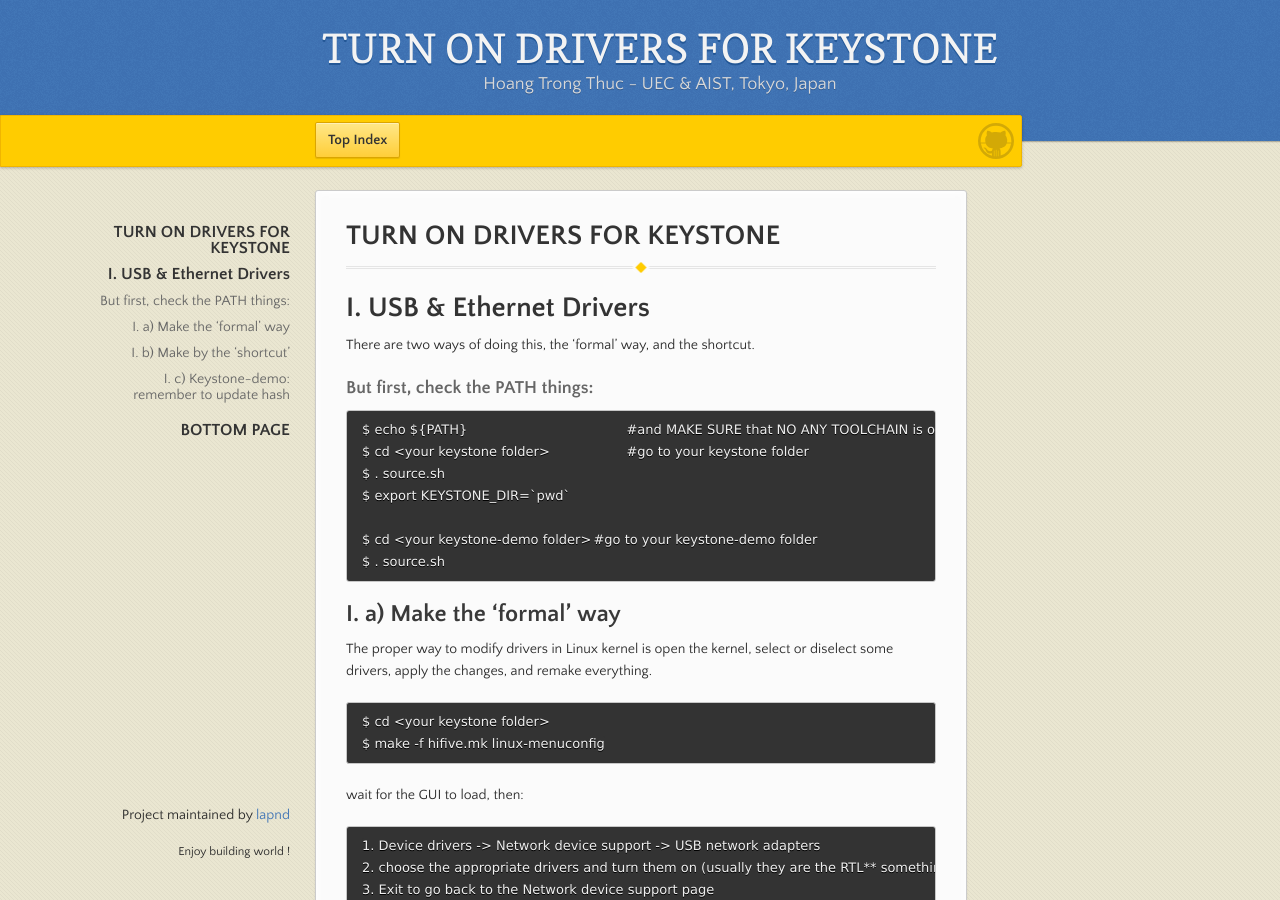
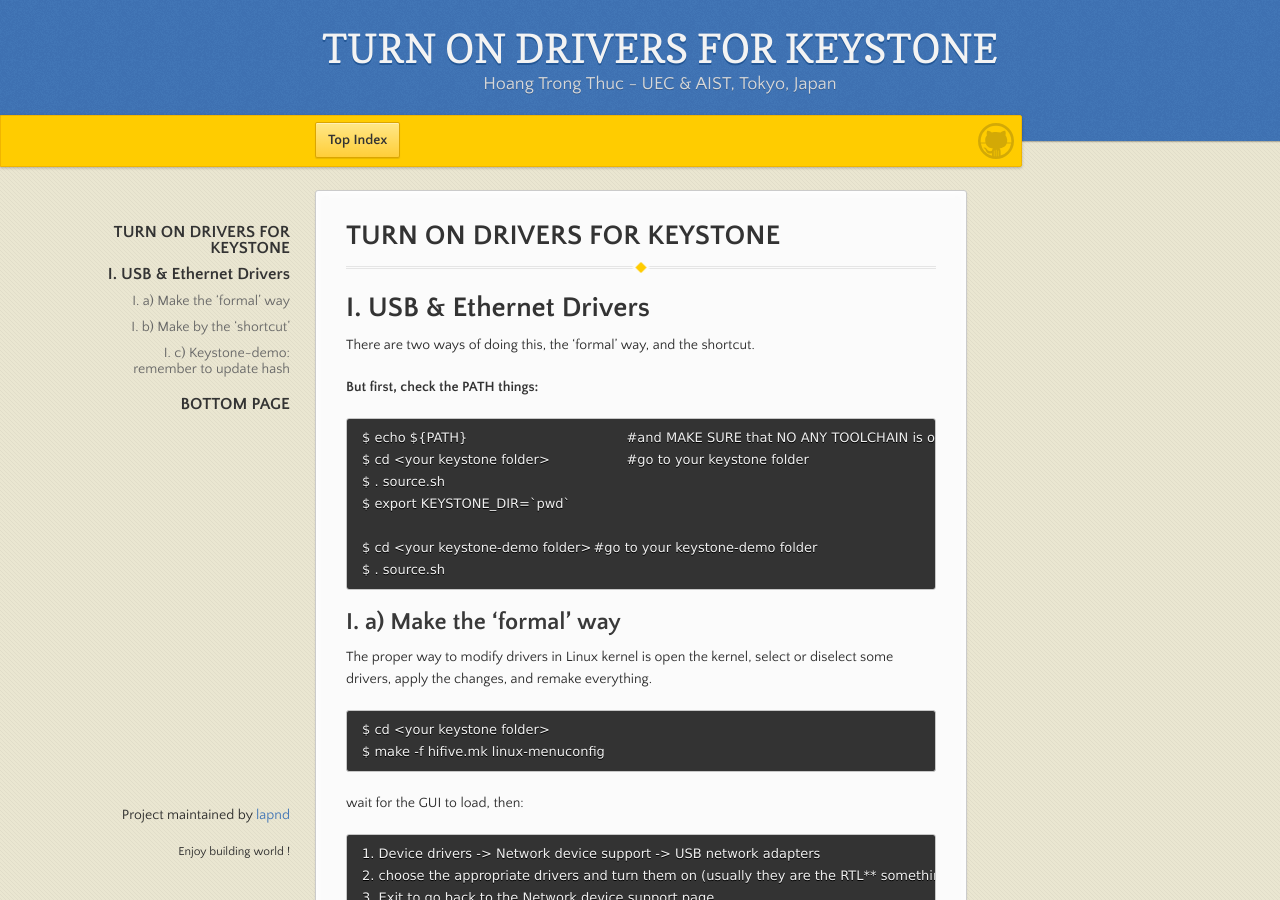
Before and after one commit to lapnd/httdes.github.io, a Jekyll site: the page built from keystone-drivers.md, in a window 1280 px wide and 900 px high. Built offline with Jekyll 4.4.1, drawn with Linux system fonts in a browser that asks for light colours; our own code applies the rules of GitHub Pages for plain Markdown files.

Commit message:
Update keystone-drivers.md

````diff
--- a/keystone-drivers.md
+++ b/keystone-drivers.md
@@ -10,7 +10,7 @@ layout : default
 
 There are two ways of doing this, the 'formal' way, and the shortcut.
 
-### But first, check the PATH things:
+**But first, check the PATH things:**
 ```
 $ echo ${PATH}					#and MAKE SURE that NO ANY TOOLCHAIN is on the PATH
 $ cd <your keystone folder>			#go to your keystone folder
````
